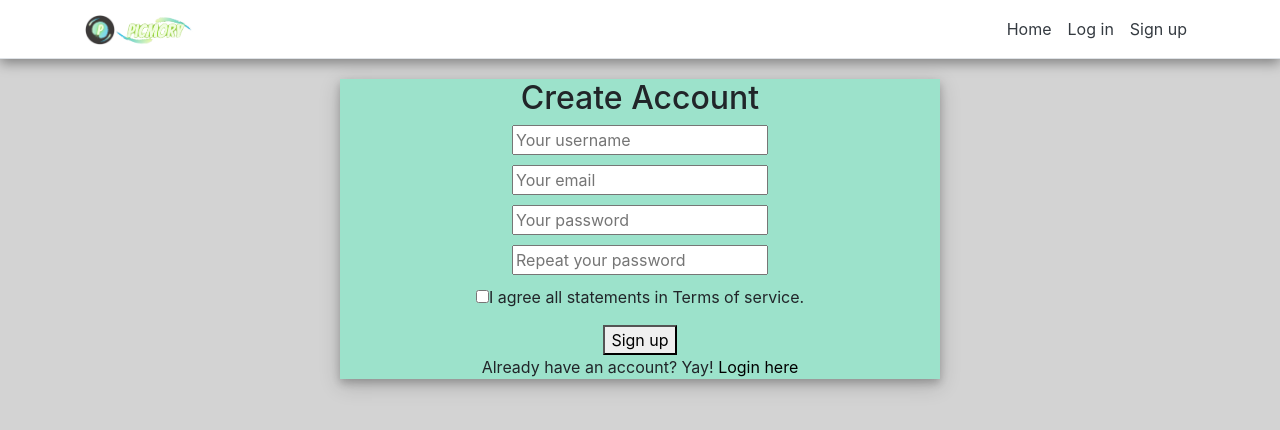
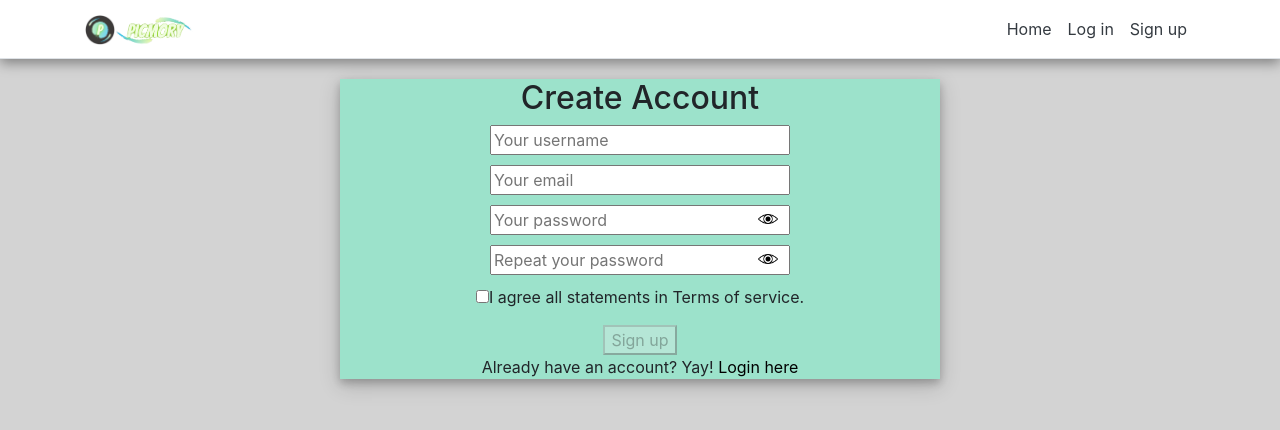
Before and after one commit to SophieH07/Picmory.1.0, a React (Create React App) app in the folder Picmory/ClientApp/: page /register in a window 1280 px wide. Shown: the top 430 px of the page. Built offline with nearby package versions, Linux system fonts and the light colour scheme.

Commit message:
add password visibility to registration

```diff
--- a/Picmory/ClientApp/package.json
+++ b/Picmory/ClientApp/package.json
@@ -9,6 +9,7 @@
     "oidc-client": "^1.9.0",
     "react": "^16.0.0",
     "react-dom": "^16.0.0",
+    "react-password-mask": "^3.3.1",
     "react-router-bootstrap": "^0.25.0",
     "react-router-dom": "^5.1.2",
     "react-scripts": "^3.4.1",
--- a/Picmory/ClientApp/src/components/Register/Register.css
+++ b/Picmory/ClientApp/src/components/Register/Register.css
@@ -10,11 +10,20 @@
 }
 
 .input-fields {
-    display: inline-grid;
+    text-align: -webkit-center;
 }
 
 .input-fields input {
     margin-bottom: 10px;
+    max-width: 300px;
+    width: 100%;
+    height: auto;
+    padding-right: 30px;
+}
+
+.password-container {
+    display: block;
+    position: relative;
     max-width: 300px;
     width: 100%;
     height: auto;
@@ -24,5 +33,12 @@
     background-color: yellow;
     color: dimgrey;
     border-radius: 4px 4px;
-    margin-bottom: 10px;
 }
+
+.eye {
+    position: absolute;
+    max-width: 20px;
+    cursor: pointer;
+    top: 4px;
+    right: 4%;
+}
--- a/Picmory/ClientApp/src/components/Register/Register.js
+++ b/Picmory/ClientApp/src/components/Register/Register.js
@@ -1,6 +1,8 @@
 import React, { Component } from 'react';
 import { Link } from 'react-router-dom';
 import "./Register.css";
+import eye from '../../img/eye.png';
+import PasswordMask from 'react-password-mask';
 
 export class Register extends Component {
     static displayName = Register.name;
@@ -8,9 +10,21 @@ export class Register extends Component {
     constructor(props) {
         super(props);
         this.state = {
-            isDisabled: true
+            isDisabled: true,
+            hidden1: true,
+            hidden2: true
         }
+        this.toggleShowOne = this.toggleShowOne.bind(this);
+        this.toggleShowTwo = this.toggleShowTwo.bind(this);
         //this.submitForm = this.submitForm.bind(this);
+    }
+
+    toggleShowOne() {
+        this.setState({ hidden1: !this.state.hidden1 });
+    }
+
+    toggleShowTwo() {
+        this.setState({ hidden2: !this.state.hidden2 });
     }
 
     validateEmail(email) {
@@ -26,6 +40,10 @@ export class Register extends Component {
                 emailError: true
             })
         }
+    }
+
+    validatePassword(password1, password2) {
+
     }
 
     handleChange(e) {
@@ -47,11 +65,21 @@ export class Register extends Component {
             <div className="register">
                 <h2>Create Account</h2>
                 <div className="input-fields">
-                    <input id="name" placeholder="Your username" type="text" />
-                    {this.state.emailError ? <span className="warning">Please Enter valid email address</span> : ''}
-                    <input id="email" name="email" placeholder="Your email" type="text" onChange={(e) => { this.handleChange(e) }} />
-                    <input id="password1" placeholder="Your password" type="text" />
-                    <input id="password2" placeholder="Repeat your password" type="text" />
+                    <div>
+                        <input id="name" placeholder="Your username" type="text" />
+                    </div>
+                    <div>
+                        {this.state.emailError ? <p><span className="warning">Please Enter valid email address</span></p> : ''}
+                        <input id="email" name="email" placeholder="Your email" type="text" onChange={(e) => { this.handleChange(e) }} />
+                    </div>
+                    <div className="password-container">
+                        <input id="password1" type={ this.state.hidden1 ? "password" : "text" } placeholder="Your password"/>
+                        <img src={eye} className="eye" onClick={this.toggleShowOne} />
+                    </div>
+                    <div className="password-container">
+                        <input id="password2" type={this.state.hidden2 ? "password" : "text"}  placeholder="Repeat your password"/>
+                        <img src={eye} className="eye" onClick={this.toggleShowTwo} />
+                    </div>
                 </div>
                 <div>
                     <p>
@@ -59,7 +87,7 @@ export class Register extends Component {
                          I agree all statements in Terms of service.
                         </p>
                 </div>
-                <button>Sign up</button>
+                <button disabled={this.state.isDisabled}>Sign up</button>
                 <p>Already have an account? Yay! <Link tag={Link} to="/login"> Login here</Link></p>
             </div>
         );
```
Also changed, not shown: Picmory/ClientApp/src/img/eye.png (added), 1 other file (tests, documents, lock files or other folders).
